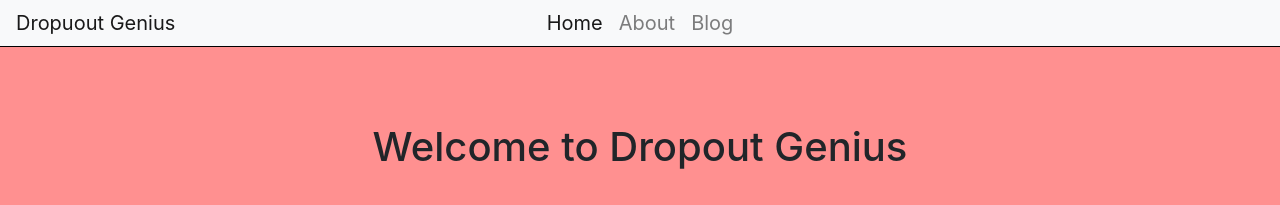
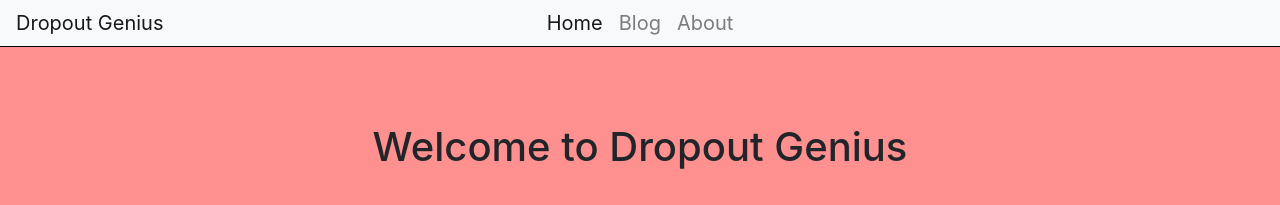
Before and after one commit to dropoutgenius/cropoutgenius.github.io, a Jekyll site: the page built from index.html, in a window 1280 px wide. Shown: the top 205 px of the page. Built offline with Jekyll 4.4.1, drawn with Linux system fonts in a browser that asks for light colours.

```diff
--- a/_data/navigation.yml
+++ b/_data/navigation.yml
@@ -1,6 +1,6 @@
 - name: Home
   link: /
+- name: Blog
+  link: /blog.html
 - name: About
   link: /about.html
-- name: Blog
-  link: /blog.html
--- a/_includes/navbar.html
+++ b/_includes/navbar.html
@@ -1,6 +1,6 @@
 
 <nav class="navbar fixed-top navbar-expand-lg navbar-light bg-light">
-  <a class="navbar-brand" href="#">Dropuout Genius</a>
+  <a class="navbar-brand" href="#">Dropout Genius</a>
   <button class="navbar-toggler" type="button" data-toggle="collapse" data-target="#navbarNav" aria-controls="navbarNav" aria-expanded="false" aria-label="Toggle navigation">
     <span class="navbar-toggler-icon"></span>
   </button>
```
